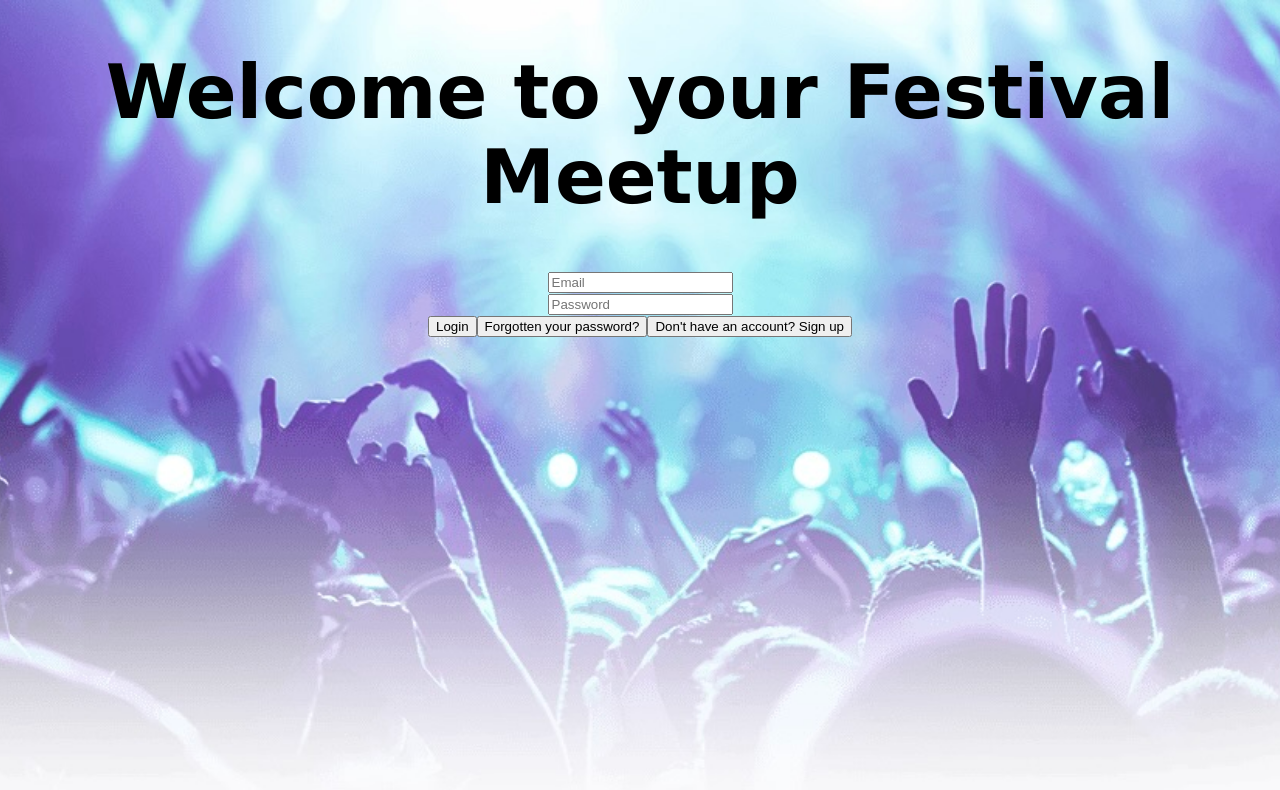
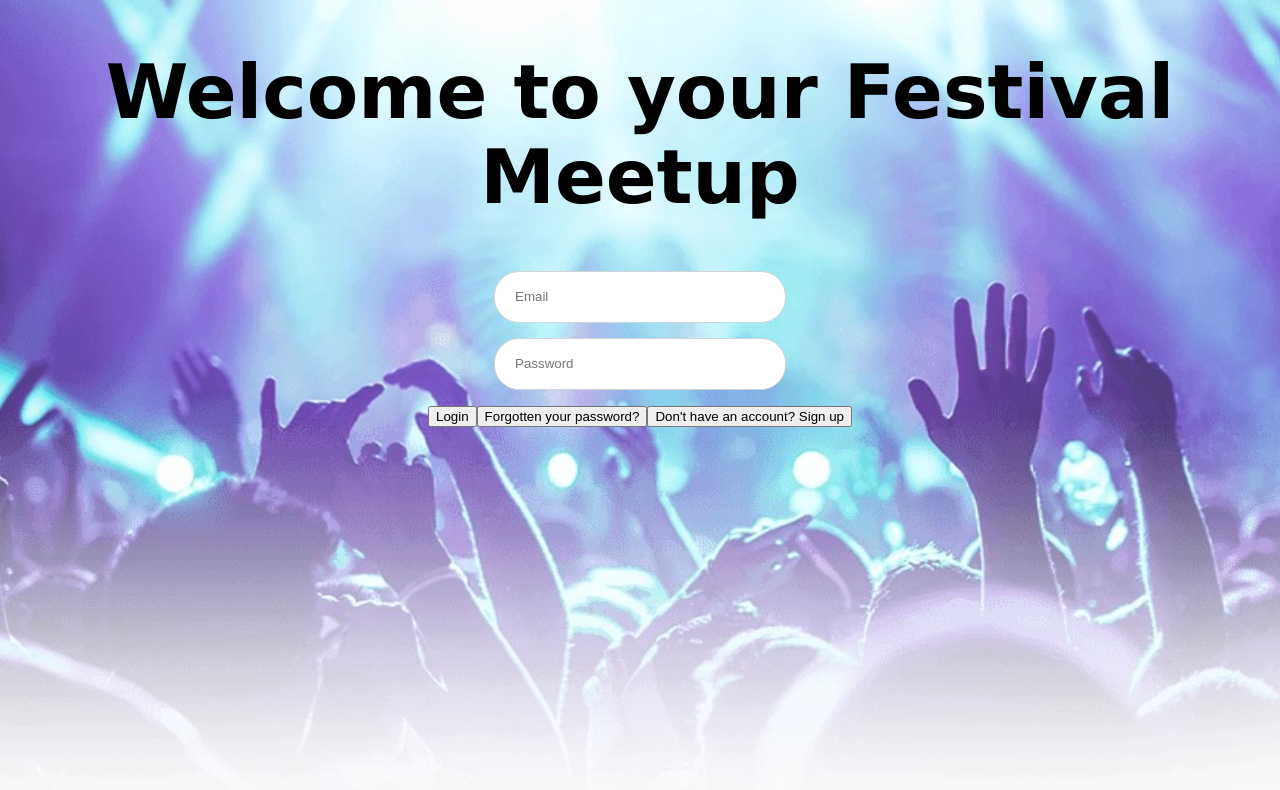
Before and after one commit to Lucy8824/CFG-degree-fullstack-group-project-2024, a React (Create React App) app in the folder frontend/: page / in a window 1280 px wide. Shown: the top 790 px of the page. Built offline with nearby package versions, Linux system fonts and the light colour scheme.

Commit message:
changed custom button to add classNames for styling css

```diff
--- a/frontend/src/components/CustomButton.js
+++ b/frontend/src/components/CustomButton.js
@@ -2,12 +2,10 @@ import React from "react";
 import "./CustomButton.css";
 
 const CustomButton = (props) => {
+  const buttonClassName = `button-click ${props.className || ""}`;
+
   return (
-    <button
-      className={`button-click ${props.forgotPassword} ${props.signUp}`}
-      onClick={props.onClick}
-    >
-      {" "}
+    <button className={buttonClassName} onClick={props.onClick}>
       {props.buttonText}
     </button>
   );
--- a/frontend/src/components/LoginPage/LoginPage.css
+++ b/frontend/src/components/LoginPage/LoginPage.css
@@ -16,3 +16,25 @@
   font-size: 75px;
   line-height: 85px;
 }
+
+.emailBox {
+  border-radius: 25px;
+  border-style: ridge;
+  border-width: 1px;
+  border-color: lightgray;
+  padding: 20px;
+  width: 250px;
+  height: 10px;
+  margin-bottom: 15px;
+}
+
+.passwordBox {
+  border-radius: 25px;
+  border-style: ridge;
+  border-width: 1px;
+  border-color: lightgray;
+  padding: 20px;
+  width: 250px;
+  height: 10px;
+  margin-bottom: 15px;
+}
```
